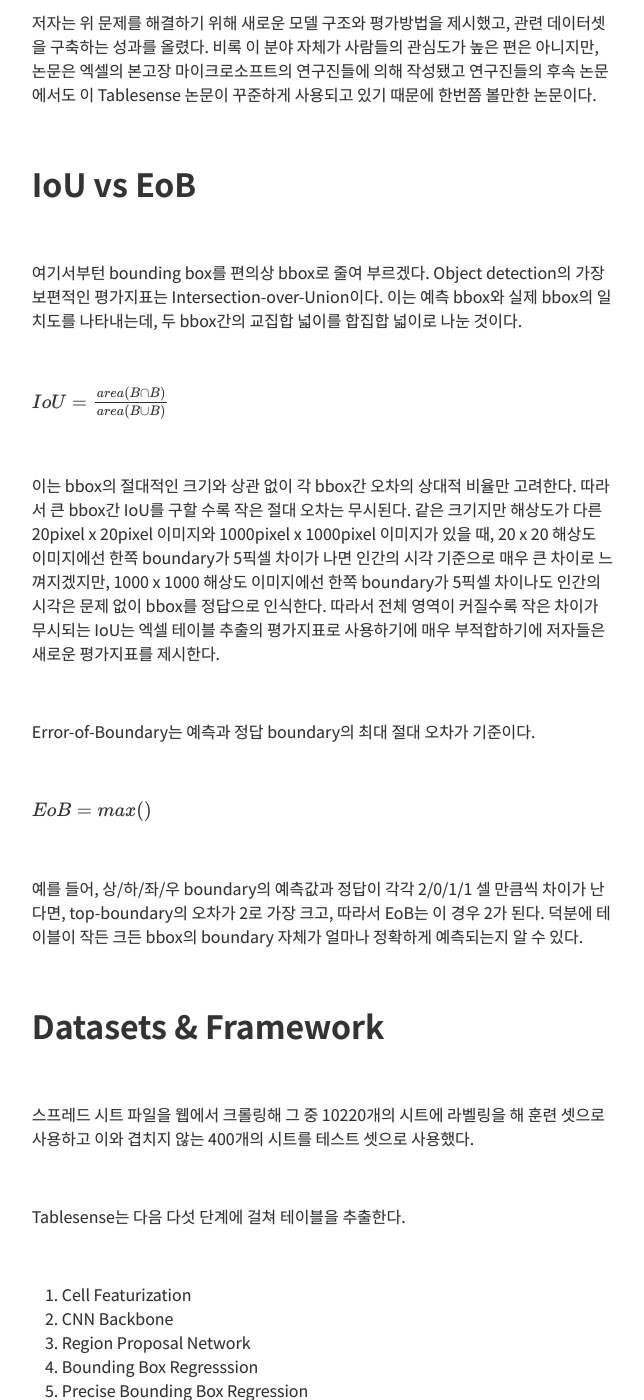
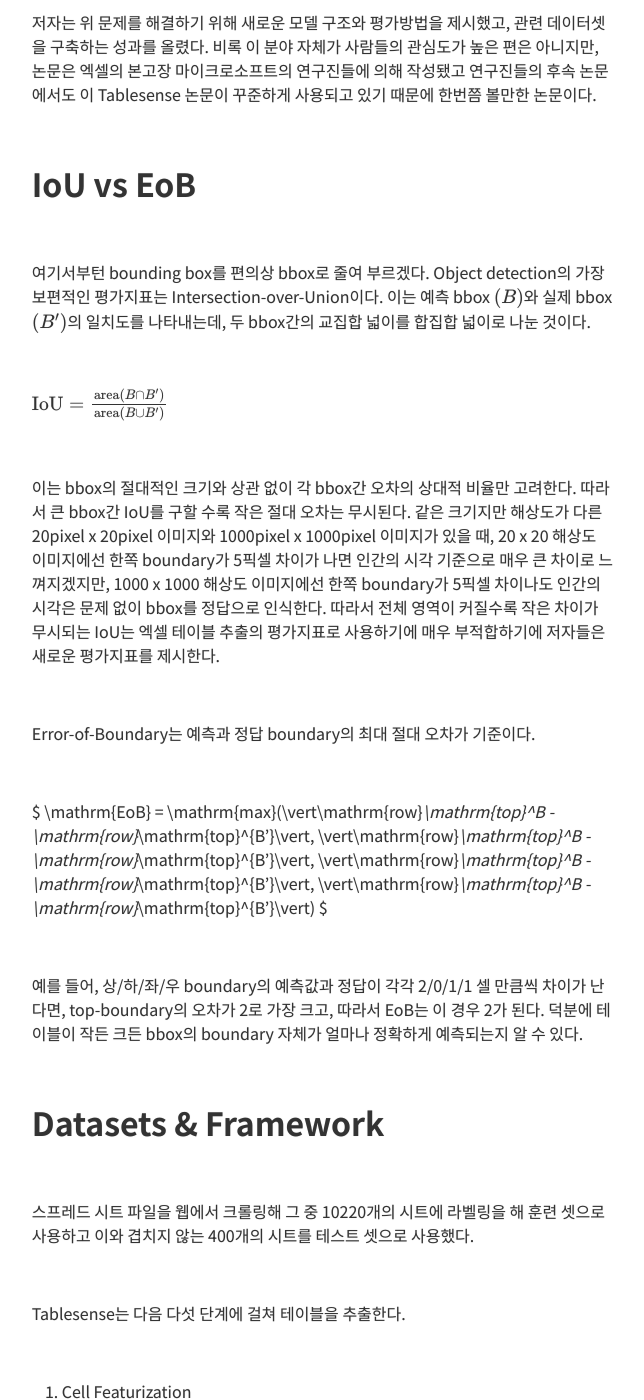
Before and after one commit to Clarit7/clarit7.github.io, a Jekyll site: the page built from _posts/2021-12-10-tablesense.md, in a window 1280 px wide and 1400 px high, scrolled down 1515 px. Shown: the whole window, without its empty margins (317-961 px from the left). Built offline with Jekyll 4.4.1, drawn with Linux system fonts in a browser that asks for light colours; some web fonts are replaced; formulas are drawn with MathJax 3; comment, search, counter and statistics services are not loaded; some of the changed text lies outside the part shown.

Commit message:
Update 2021-12-10-tablesense.md

```diff
--- a/_posts/2021-12-10-tablesense.md
+++ b/_posts/2021-12-10-tablesense.md
@@ -53,11 +53,11 @@ Bounding Box라는 것이 어떤 절대적인 기준에 의해 라벨링 된 것
 <br/>
 
 여기서부턴 bounding box를 편의상 bbox로 줄여 부르겠다.
-Object detection의 가장 보편적인 평가지표는 Intersection-over-Union이다. 이는 예측 bbox와 실제 bbox의 일치도를 나타내는데, 두 bbox간의 교집합 넓이를 합집합 넓이로 나눈 것이다.
+Object detection의 가장 보편적인 평가지표는 Intersection-over-Union이다. 이는 예측 bbox $(B)$와 실제 bbox $(B')$의 일치도를 나타내는데, 두 bbox간의 교집합 넓이를 합집합 넓이로 나눈 것이다.
 
 <br/>
 
-$ IoU = \frac{area(B \cap B)}{area(B \cup B)} $
+$ \mathrm{IoU} = \frac{\mathrm{area}(B \cap B')}{\mathrm{area}(B \cup B')} $
 
 <br/>
 
@@ -69,7 +69,7 @@ Error-of-Boundary는 예측과 정답 boundary의 최대 절대 오차가 기준
 
 <br/>
 
-$ EoB = max() $
+$ \mathrm{EoB} = \mathrm{max}(\vert\mathrm{row}_\mathrm{top}^B - \mathrm{row}_\mathrm{top}^{B'}\vert, \vert\mathrm{row}_\mathrm{top}^B - \mathrm{row}_\mathrm{top}^{B'}\vert, \vert\mathrm{row}_\mathrm{top}^B - \mathrm{row}_\mathrm{top}^{B'}\vert, \vert\mathrm{row}_\mathrm{top}^B - \mathrm{row}_\mathrm{top}^{B'}\vert) $
 
 <br/>
 
@@ -123,7 +123,7 @@ BBR 모듈로 출력된 RoI는 부정확한 boundary를 가지고 있기 때문
 
 <br/>
 
-$ L_{reg}(t, t^{\*}) = \sum_{i} smooth_{L_1} (t_i - t_i^{\*}) $
+$ L_\mathrm{reg}(t, t^{\*}) = \displaystyle\sum_{i \in \{ x, y, w, h\}} \mathrm{smooth}_{L_1} (t_i - t_i^{\*}) $
 
 <br/>
 
```
